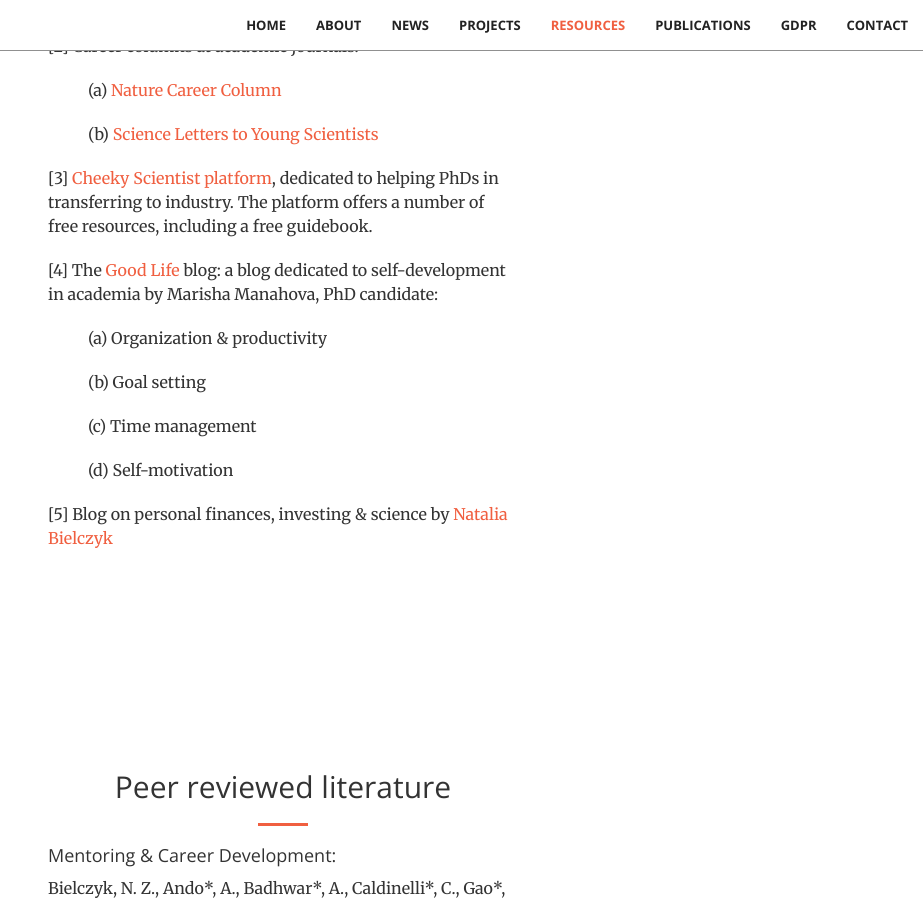
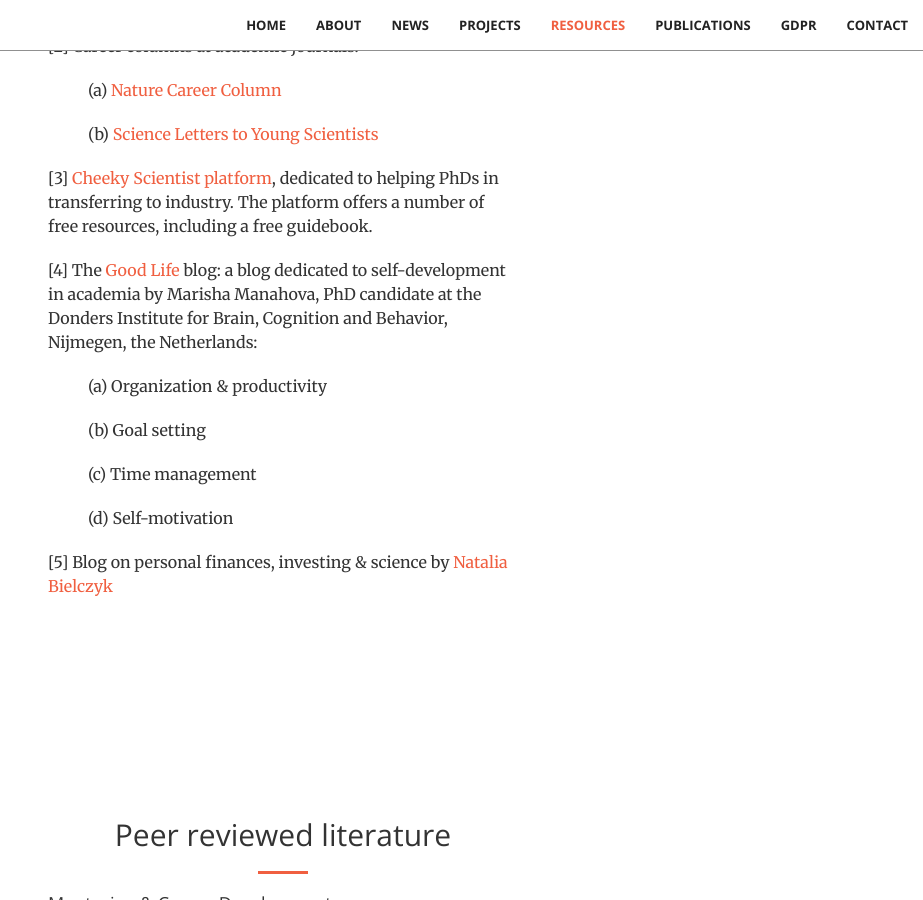
Before and after one commit to stichting-solaris/stichting-solaris.github.io, a Jekyll site: the page built from index.html, in a window 1280 px wide and 900 px high, scrolled down 8665 px. Shown: the whole window, without its empty margins (357-1280 px from the left). Built offline with Jekyll 4.4.1, drawn with Linux system fonts in a browser that asks for light colours.

Commit message:
Update resources.html

```diff
--- a/_includes/resources.html
+++ b/_includes/resources.html
@@ -54,7 +54,7 @@
                 <p></p>
 
                 <p>[4] The <a href="https://marishamanahova.com/">Good Life</a> blog: a blog dedicated to self-development in
-                    academia by Marisha Manahova, PhD candidate:</p>
+                    academia by Marisha Manahova, PhD candidate at the Donders Institute for Brain, Cognition and Behavior, Nijmegen, the Netherlands:</p>
                 <p class="tab">(a) Organization & productivity
                 <p class="tab">(b) Goal setting
                 <p class="tab">(c) Time management
```
